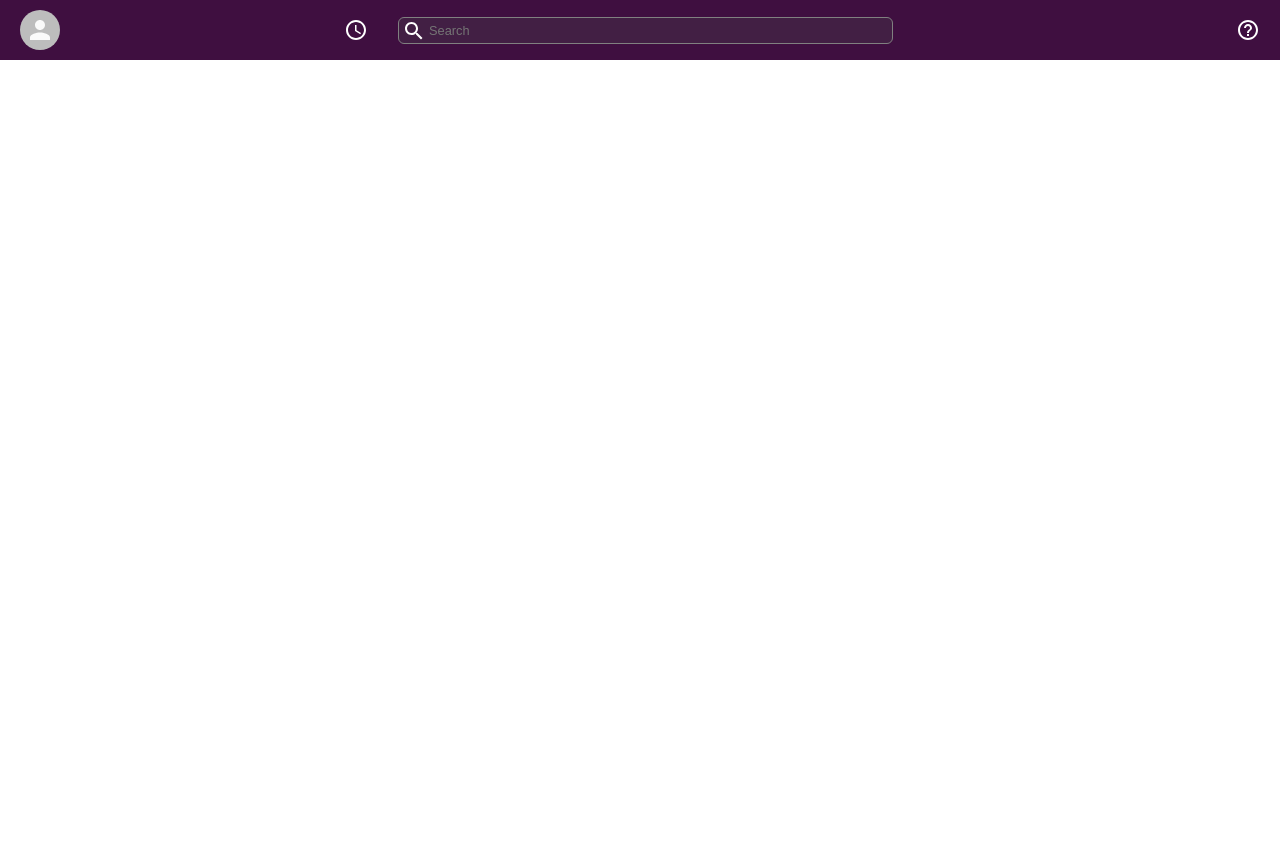
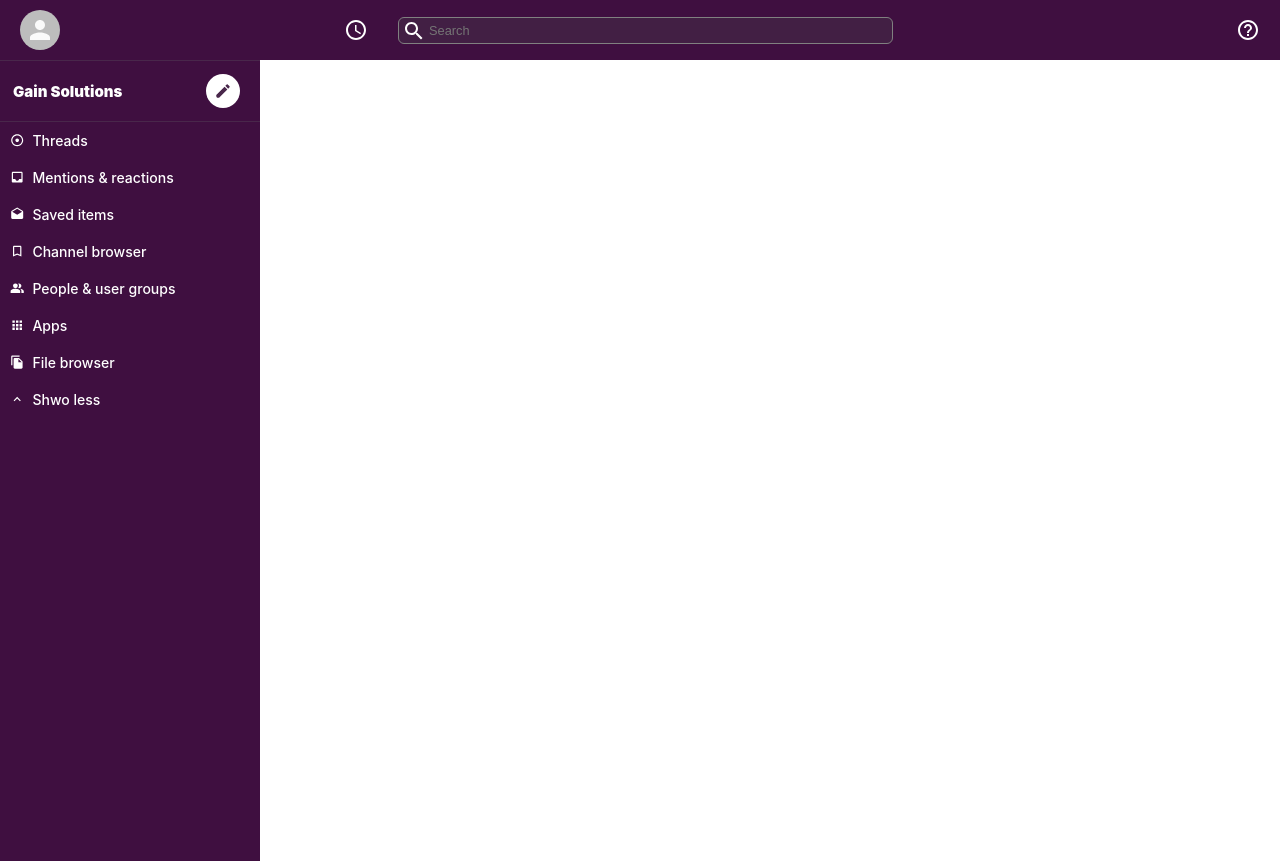
Before and after one commit to munirmahmud/slack-clone, a React (Create React App) app: page / in a window 1280 px wide. Before the commit the page ends 800 px from the top, so only its background shows below. Built offline with nearby package versions, Linux system fonts and the light colour scheme.

Commit message:
Sidebar component done

```diff
--- a/src/App.js
+++ b/src/App.js
@@ -1,10 +1,14 @@
 import React from 'react'
 import Header from './components/Header/Header'
+import Sidebar from './components/Sidebar/Sidebar'
 
 const App = () => {
     return (
         <div>
             <Header />
+            <div className="app__body">
+                <Sidebar />
+            </div>
         </div>
     )
 }
--- a/src/components/Header/Header.elements.css
+++ b/src/components/Header/Header.elements.css
@@ -5,6 +5,9 @@
     padding: 10px 0;
     background-color: var(--slack-color);
     color: #ffffff;
+    position: sticky;
+    top: 0;
+    z-index: 999;
 }
 .header__left {
     flex: 0.3;
--- a/src/components/Header/Header.js
+++ b/src/components/Header/Header.js
@@ -23,7 +23,7 @@ const Header = () => {
                 <HelpOutlineIcon />
             </div>
         </header>
-    )
-}
+    );
+};
 
-export default Header
+export default Header;
--- /dev/null
+++ b/src/components/Sidebar/Sidebar.elements.css
@@ -0,0 +1,41 @@
+.sidebar {
+    background-color: var(--slack-color);
+    color: white;
+    border-top: 1px solid #49274b;
+    max-width: 260px;
+    height: 100%;
+    position: relative;
+}
+
+.sidebar__header {
+    display: flex;
+    border-bottom: 1px solid #49274b;
+    padding-bottom: 10px;
+    padding: 13px 20px 13px 13px;
+    max-height: 60px;
+    position: sticky;
+    top: 0;
+}
+.sidebar__header > .MuiSvgIcon-root {
+    padding: 8px;
+    color: #49274b;
+    font-size: 18px;
+    background-color: white;
+    border-radius: 50%;
+}
+
+.sidebar__info {
+    flex: 1;
+    align-self: center;
+}
+.sidebar__info > h2 {
+    font-size: 15px;
+    font-weight: 900;
+    margin: 0px;
+}
+.sidebar__info > h3 {
+    display: flex;
+    align-items: center;
+    font-size: 13px;
+    font-weight: 400;
+}
--- /dev/null
+++ b/src/components/Sidebar/Sidebar.js
@@ -0,0 +1,43 @@
+// import FiberManualRecordIcon from '@material-ui/icons/FiberManualRecord';
+import AdjustIcon from '@material-ui/icons/Adjust';
+import AppsIcon from '@material-ui/icons/Apps';
+import BookmarkBorderIcon from '@material-ui/icons/BookmarkBorder';
+import CreateIcon from '@material-ui/icons/Create';
+import DraftsIcon from '@material-ui/icons/Drafts';
+import ExpandLessIcon from '@material-ui/icons/ExpandLess';
+import FileCopyIcon from '@material-ui/icons/FileCopy';
+import InboxIcon from '@material-ui/icons/Inbox';
+import PeopleAltIcon from '@material-ui/icons/PeopleAlt';
+import React from 'react';
+import './Sidebar.elements.css';
+import SidebarOption from './SidebarOptions/SidebarOption';
+
+const Sidebar = () => {
+    return (
+        <aside className="sidebar">
+            <div className="sidebar__header">
+                <div className="sidebar__info">
+                    <h2>Gain Solutions</h2>
+                    {/* <h3>
+                        <FiberManualRecordIcon />
+                        Munir
+                    </h3> */}
+                </div>
+                <CreateIcon />
+            </div>
+
+            <div className="sidebar__body">
+                <SidebarOption Icon={AdjustIcon} title="Threads" />
+                <SidebarOption Icon={InboxIcon} title="Mentions & reactions" />
+                <SidebarOption Icon={DraftsIcon} title="Saved items" />
+                <SidebarOption Icon={BookmarkBorderIcon} title="Channel browser" />
+                <SidebarOption Icon={PeopleAltIcon} title="People & user groups" />
+                <SidebarOption Icon={AppsIcon} title="Apps" />
+                <SidebarOption Icon={FileCopyIcon} title="File browser" />
+                <SidebarOption Icon={ExpandLessIcon} title="Shwo less" />
+            </div>
+        </aside>
+    );
+};
+
+export default Sidebar;
--- /dev/null
+++ b/src/components/Sidebar/SidebarOptions/SidebarOption.elements.css
@@ -0,0 +1,33 @@
+.sidebar__option {
+    display: flex;
+    align-items: center;
+    font-size: 12px;
+    padding: 10px;
+    cursor: pointer;
+}
+.sidebar__option h3 {
+    margin: 0;
+    width: 100%;
+    font-weight: 500;
+}
+.sidebar__option:hover {
+    opacity: 0.9;
+    background-color: #340e36;
+}
+
+.sidebar__option-icon, .sidebar__hash {
+    margin-right: 8px;
+    font-size: .9rem !important;
+}
+.sidebar__option-channel {
+
+}
+.sidebar__hash{
+    background: rgba(255,255,255,0.1);
+    height: 20px;
+    width: 20px;
+    border-radius: 4px;
+    overflow: hidden;
+    line-height: 20px;
+    padding: 3px 8px;
+}
--- /dev/null
+++ b/src/components/Sidebar/SidebarOptions/SidebarOption.js
@@ -0,0 +1,19 @@
+import React from 'react';
+import './SidebarOption.elements.css';
+
+const SidebarOption = ({Icon, title}) => {
+    return (
+        <div className="sidebar__option">
+            {Icon && <Icon className="sidebar__option-icon" />}
+            {Icon ? (
+                <h3>{title}</h3>
+            ) : (
+                <h3 className="sidebar__option-channel">
+                    <span className="sidebar__hash">#</span> {title}
+                </h3>
+            )}
+        </div>
+    );
+};
+
+export default SidebarOption;
--- a/src/index.css
+++ b/src/index.css
@@ -10,3 +10,6 @@ body {
   -moz-osx-font-smoothing: grayscale;
   box-sizing: border-box;
 }
+.app__body {
+  height: 100vh;
+}
```
